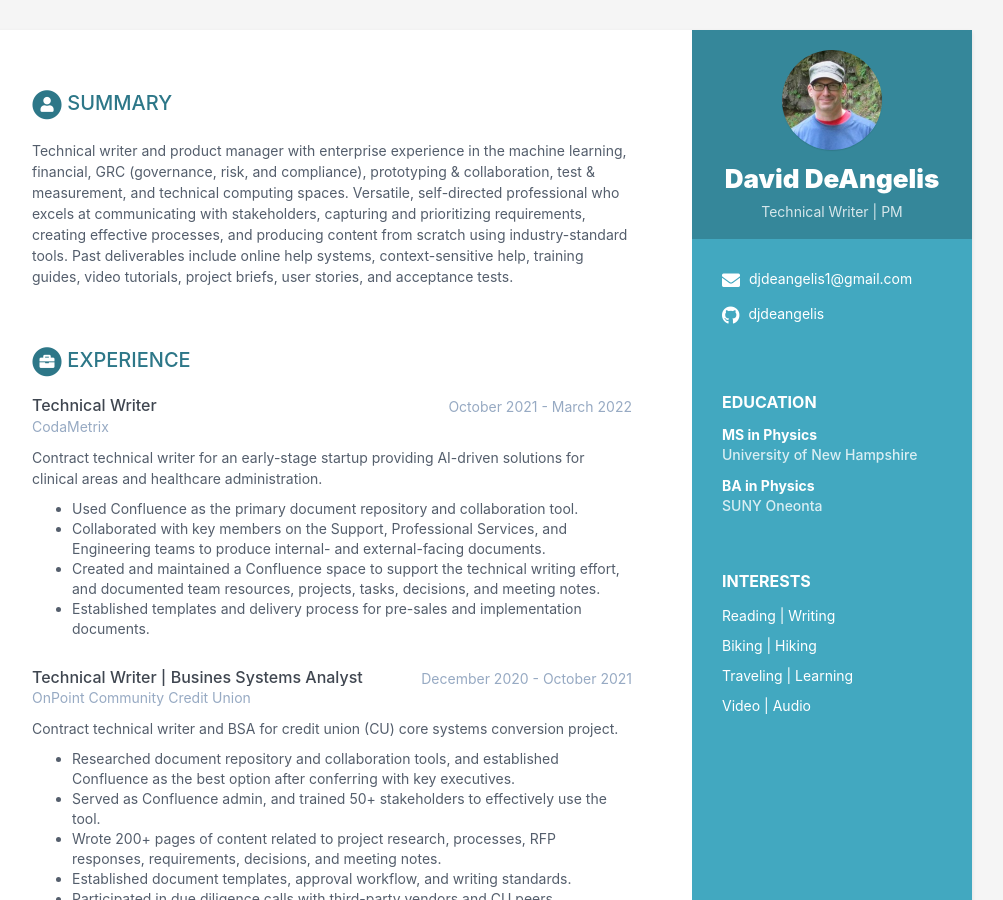
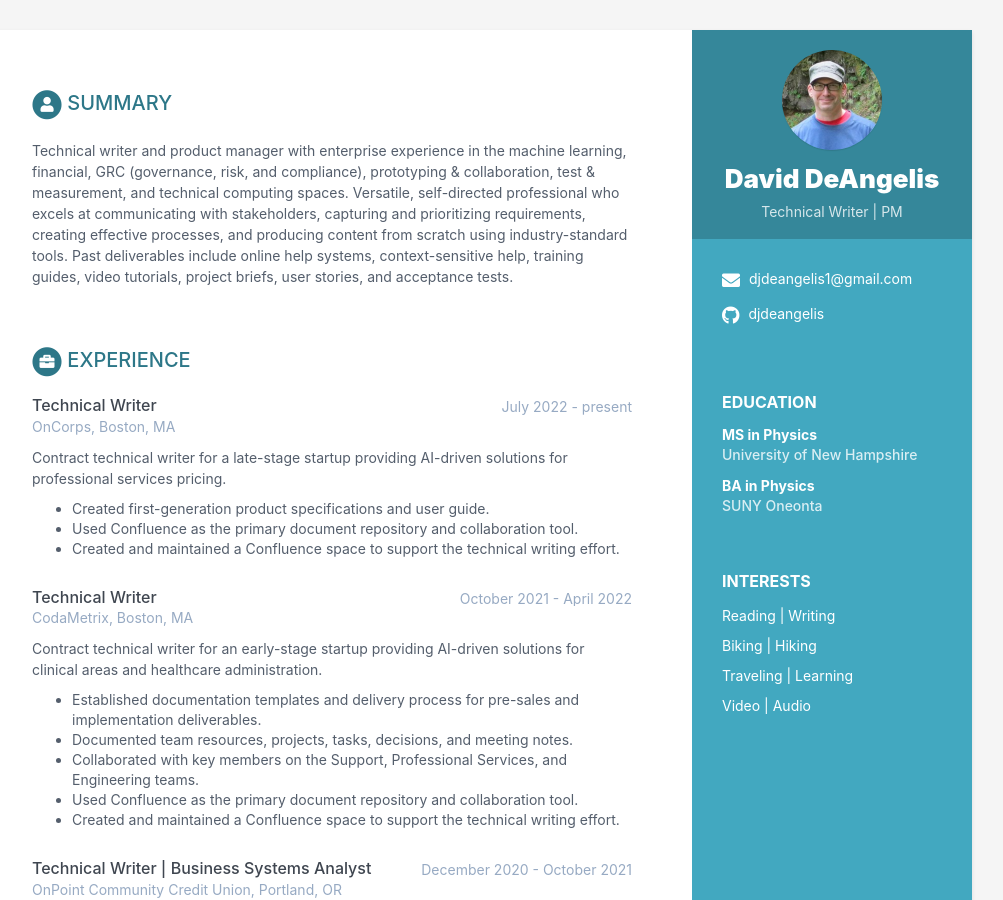
Before and after one commit to djdeangelis/djdeangelis.github.io, a Jekyll site: the page built from index.html, in a window 1280 px wide and 900 px high. Shown: the whole window, without its empty margins (168-1171 px from the left). Built offline with Jekyll 4.4.1, drawn with Linux system fonts in a browser that asks for light colours.

Commit message:
Update data file

```diff
--- a/_data/data.yml
+++ b/_data/data.yml
@@ -71,18 +71,28 @@ education:
 
 experiences:
     - role: Technical Writer
-      time: October 2021 - March 2022
-      company: CodaMetrix
+      time: July 2022 - present
+      company: OnCorps, Boston, MA
+      details: |
+        Contract technical writer for a late-stage startup providing AI-driven solutions for professional services pricing.
+          - Created first-generation product specifications and user guide.
+          - Used Confluence as the primary document repository and collaboration tool.
+          - Created and maintained a Confluence space to support the technical writing effort.
+
+    - role: Technical Writer
+      time: October 2021 - April 2022
+      company: CodaMetrix, Boston, MA
       details: |
         Contract technical writer for an early-stage startup providing AI-driven solutions for clinical areas and healthcare administration.
+          - Established documentation templates and delivery process for pre-sales and implementation deliverables.
+          - Documented team resources, projects, tasks, decisions, and meeting notes.
+          - Collaborated with key members on the Support, Professional Services, and Engineering teams.
           - Used Confluence as the primary document repository and collaboration tool.
-          - Collaborated with key members on the Support, Professional Services, and Engineering teams to produce internal- and external-facing documents.
-          - Created and maintained a Confluence space to support the technical writing effort, and documented team resources, projects, tasks, decisions, and meeting notes.
-          - Established templates and delivery process for pre-sales and implementation documents.
+          - Created and maintained a Confluence space to support the technical writing effort.
 
-    - role: Technical Writer | Busines Systems Analyst
+    - role: Technical Writer | Business Systems Analyst
       time: December 2020 - October 2021
-      company: OnPoint Community Credit Union
+      company: OnPoint Community Credit Union, Portland, OR
       details: |
         Contract technical writer and BSA for credit union (CU) core systems conversion project.
           - Researched document repository and collaboration tools, and established Confluence as the best option after conferring with key executives.
```
